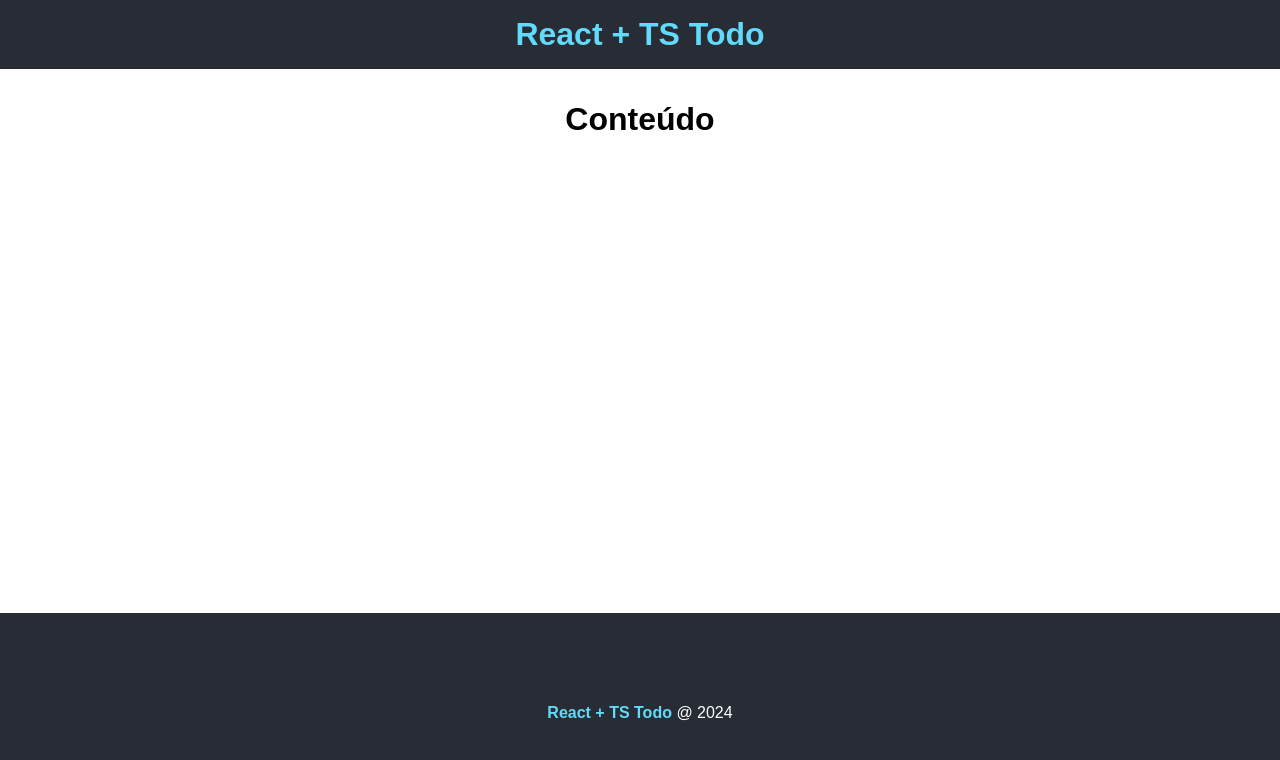
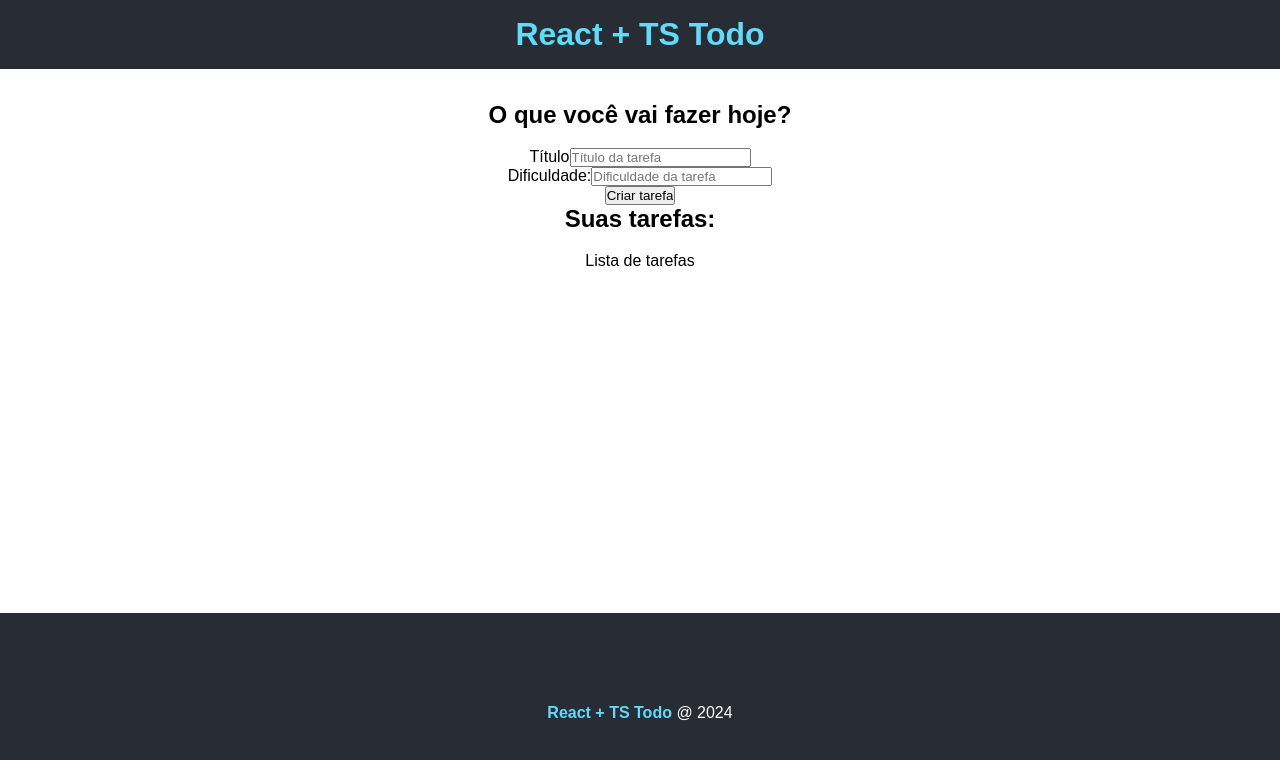
Before and after one commit to henrikpoa/react-typescript, a React (Create React App) app: page / in a window 1280 px wide. Shown: the top 760 px of the page. Built offline with nearby package versions, Linux system fonts and the light colour scheme.

Commit message:
Taskform, Tasklist, bootstrap icons

```diff
--- a/public/index.html
+++ b/public/index.html
@@ -24,6 +24,7 @@
       work correctly both with client-side routing and a non-root public URL.
       Learn how to configure a non-root public URL by running `npm run build`.
     -->
+    <link rel="stylesheet" href="https://cdn.jsdelivr.net/npm/bootstrap-icons@1.11.3/font/bootstrap-icons.min.css">
     <title>TODO REACT</title>
   </head>
   <body>
--- a/src/App.tsx
+++ b/src/App.tsx
@@ -2,14 +2,26 @@
 import './App.css';
 import Header from './components/Header';
 import Footer from './components/Footer';
-import styles from './App.module.css'
+import styles from './App.module.css';
+import TaskForm from './components/Taskform';
+import Tasklist from './components/Tasklist';
+
+
 
 function App() {
   return (
     <div>
       <Header />
       <main className={styles.main}>
-        <h1>Conteúdo</h1>
+        <div>
+          <h2>O que você vai fazer hoje?</h2>
+          <TaskForm btnText='Criar tarefa'/>
+        </div>
+        <div>
+          <h2>Suas tarefas:</h2>
+          <Tasklist />
+
+        </div>
       </main>
       <Footer />
     </div>
--- /dev/null
+++ b/src/components/Taskform.tsx
@@ -0,0 +1,23 @@
+import React from 'react'
+
+type Props = {
+    btnText: string
+}
+
+const TaskForm = ({btnText}: Props) => {
+  return (
+    <form>
+        <div>
+            <label htmlFor="title">Título</label>
+            <input type="text" name='title' placeholder='Título da tarefa' />
+        </div>
+        <div>
+            <label htmlFor="difficulty">Dificuldade:</label>
+            <input type="text" name='difficulty' placeholder='Dificuldade da tarefa' />
+        </div>
+        <input type="submit" value={btnText} />
+    </form>
+  )
+}
+
+export default TaskForm
--- /dev/null
+++ b/src/components/Tasklist.tsx
@@ -0,0 +1,11 @@
+import React from 'react'
+
+type Props = {}
+
+const Tasklist = (props: Props) => {
+  return (
+    <p>Lista de tarefas</p>
+  )
+}
+
+export default Tasklist
```
